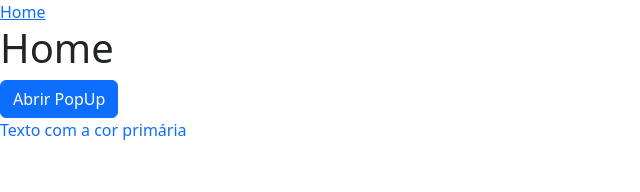
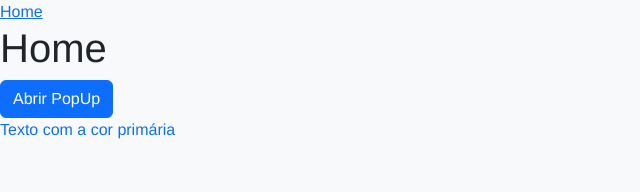
Before and after one commit to TCC-JB-02-2025/tcc, a React (Vite) app in the folder web/: page / in a window 1280 px wide. Shown: the top 192 px of the page, without its empty margins (0-640 px from the left). Built offline with nearby package versions, Linux system fonts and the light colour scheme.

Commit message:
scss do bootstrap implementado
AEEEEEEEEEEEEEE

```diff
--- a/web/index.html
+++ b/web/index.html
@@ -4,12 +4,12 @@
     <meta charset="UTF-8" />
     <link rel="icon" type="image/svg+xml" href="/vite.svg" />
     <meta name="viewport" content="width=device-width, initial-scale=1.0" />
-    <link href="https://cdn.jsdelivr.net/npm/bootstrap@5.3.5/dist/css/bootstrap.min.css" rel="stylesheet" integrity="sha384-SgOJa3DmI69IUzQ2PVdRZhwQ+dy64/BUtbMJw1MZ8t5HZApcHrRKUc4W0kG879m7" crossorigin="anonymous">
+    <!-- <link href="https://cdn.jsdelivr.net/npm/bootstrap@5.3.5/dist/css/bootstrap.min.css" rel="stylesheet" integrity="sha384-SgOJa3DmI69IUzQ2PVdRZhwQ+dy64/BUtbMJw1MZ8t5HZApcHrRKUc4W0kG879m7" crossorigin="anonymous"> -->
     <title>App gamer</title>
   </head>
   <body>
     <div id="root"></div>
-    <script src="https://cdn.jsdelivr.net/npm/bootstrap@5.3.5/dist/js/bootstrap.bundle.min.js" integrity="sha384-k6d4wzSIapyDyv1kpU366/PK5hCdSbCRGRCMv+eplOQJWyd1fbcAu9OCUj5zNLiq" crossorigin="anonymous"></script>
+    <!-- <script src="https://cdn.jsdelivr.net/npm/bootstrap@5.3.5/dist/js/bootstrap.bundle.min.js" integrity="sha384-k6d4wzSIapyDyv1kpU366/PK5hCdSbCRGRCMv+eplOQJWyd1fbcAu9OCUj5zNLiq" crossorigin="anonymous"></script> -->
     <script type="module" src="/src/main.jsx"></script>
   </body>
 </html>
--- a/web/package.json
+++ b/web/package.json
@@ -11,9 +11,11 @@
     "preview": "vite preview"
   },
   "dependencies": {
+    "bootstrap": "^5.3.5",
     "react": "^19.0.0",
     "react-dom": "^19.0.0",
-    "react-router-dom": "^7.3.0"
+    "react-router-dom": "^7.3.0",
+    "sass": "^1.87.0"
   },
   "devDependencies": {
     "@eslint/js": "^9.21.0",
--- a/web/src/main.jsx
+++ b/web/src/main.jsx
@@ -1,7 +1,8 @@
 import { StrictMode } from 'react'
 import { createRoot } from 'react-dom/client'
 import App from './App.jsx'
-import './index.css'
+
+import '../styles/custom.scss';
 
 createRoot(document.getElementById('root')).render(
   <StrictMode>
--- /dev/null
+++ b/web/styles/custom.scss
@@ -0,0 +1,30 @@
+// src/styles/custom.scss (ou onde você preferir criar seu arquivo Sass)
+
+// 1. Sobrescreva as variáveis padrão do Bootstrap aqui
+// Antes de importar o Bootstrap!
+
+$primary: #0d6efd;
+$secondary: #6c757d;
+$success: #28a745;
+$info: #0dcaf0;
+$warning: #ffc107;
+$danger: #dc3545;
+
+$light: #f8f9fa;
+$dark: #212529;
+$white: #ffffff;
+$body-bg: $light;
+$body-color: $dark;
+$font-family-base: "Helvetica Neue", Helvetica, Arial, sans-serif;
+
+
+// 2. Importe o Bootstrap aqui
+@import "../node_modules/bootstrap/scss/bootstrap";
+
+
+// 3. Adicione seu CSS personalizado aqui
+// Exemplo:
+// body {
+//   background-color: $primary;
+//   color: $secondary;
+// }
```
Also changed, not shown: 1 other file (tests, documents, lock files or other folders).
